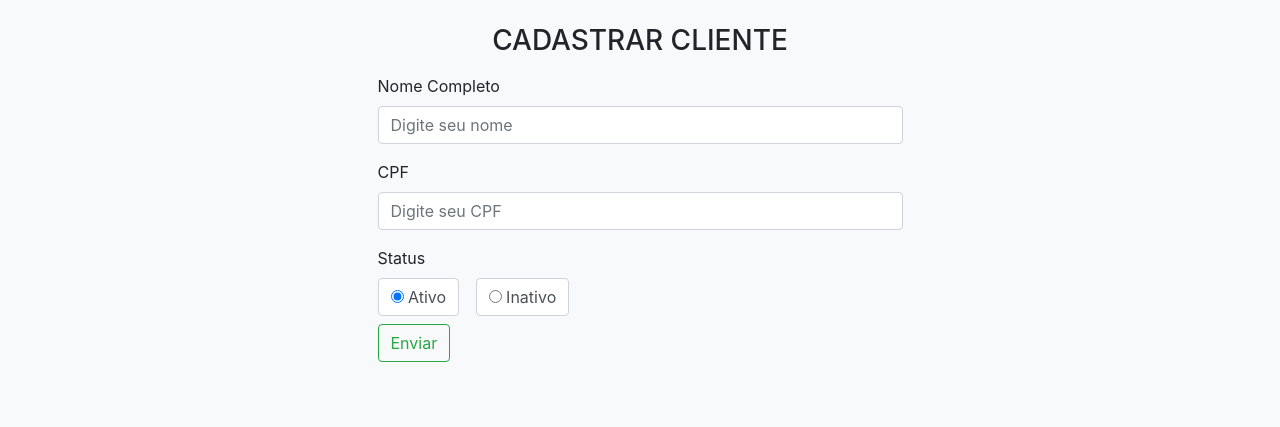
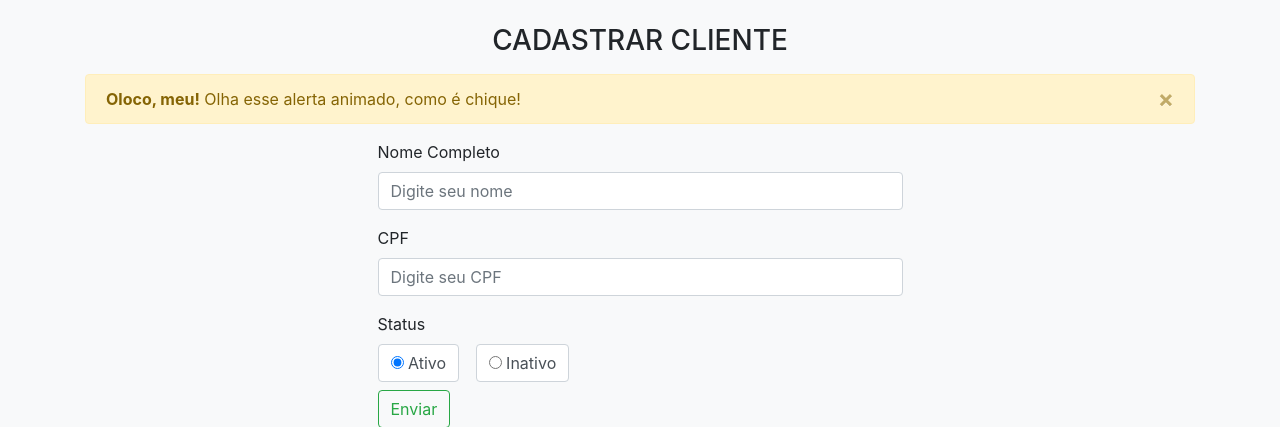
Before and after one commit to isaque337/Learning---PHP, a PHP site: page /cliente/cadastro.php in a window 1280 px wide. Shown: the part 56-483 px from the top of the page. Run offline with PHP 8.4, Linux system fonts and the light colour scheme.

Commit message:
att in js

```diff
--- a/Serviço/cliente/cadastro.php
+++ b/Serviço/cliente/cadastro.php
@@ -36,6 +36,13 @@ require __DIR__ . './../vendor/autoload.php';
     </div>
 
     <div class="container">
+
+    <div class="alert alert-warning alert-dismissible fade show" id = "cpf"role="alert">
+        <strong>Oloco, meu!</strong> Olha esse alerta animado, como é chique!
+        <button type="button" class="close" data-dismiss="alert" aria-label="Close">
+            <span aria-hidden="true">&times;</span>
+        </button>
+    </div>
 
         <form action="cadastrar.php" method="POST">
 
--- a/Serviço/includes/footer.php
+++ b/Serviço/includes/footer.php
@@ -3,3 +3,4 @@
     <script src="https://code.jquery.com/jquery-3.3.1.slim.min.js" integrity="sha384-q8i/X+965DzO0rT7abK41JStQIAqVgRVzpbzo5smXKp4YfRvH+8abtTE1Pi6jizo" crossorigin="anonymous"></script>
     <script src="https://cdnjs.cloudflare.com/ajax/libs/popper.js/1.14.3/umd/popper.min.js" integrity="sha384-ZMP7rVo3mIykV+2+9J3UJ46jBk0WLaUAdn689aCwoqbBJiSnjAK/l8WvCWPIPm49" crossorigin="anonymous"></script>
     <script src="https://stackpath.bootstrapcdn.com/bootstrap/4.1.3/js/bootstrap.min.js" integrity="sha384-ChfqqxuZUCnJSK3+MXmPNIyE6ZbWh2IMqE241rYiqJxyMiZ6OW/JmZQ5stwEULTy" crossorigin="anonymous"></script>
+    <script src="./../js/config.js"></script>
--- a/Serviço/js/config.js
+++ b/Serviço/js/config.js
@@ -0,0 +1,3 @@
+function erroCpf() {
+    document.querySelector('#cpf').classList.contains.add('alert alert-warning alert-dismissible fade show')
+}
```
Also changed, not shown: Serviço/cliente/cadastrar.php (+6 -1 lines).
